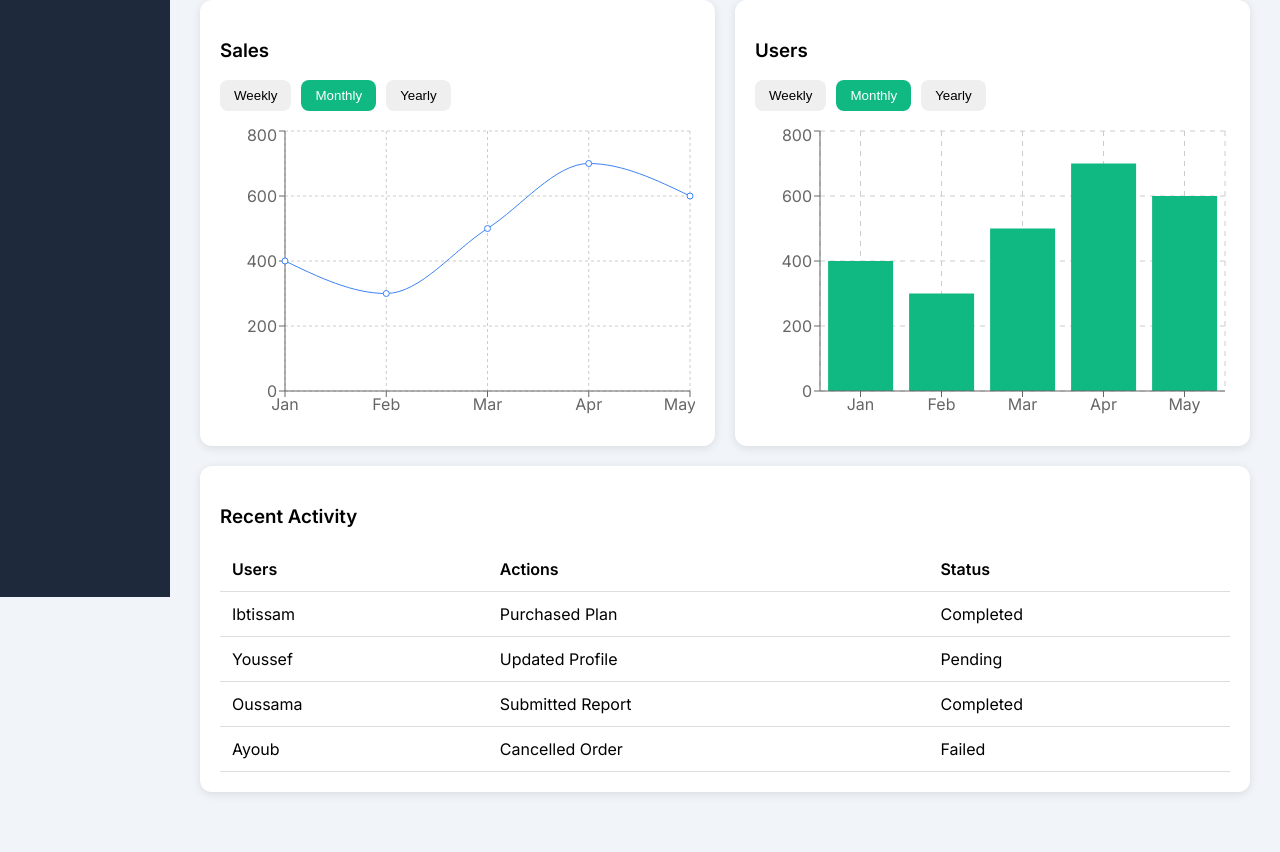
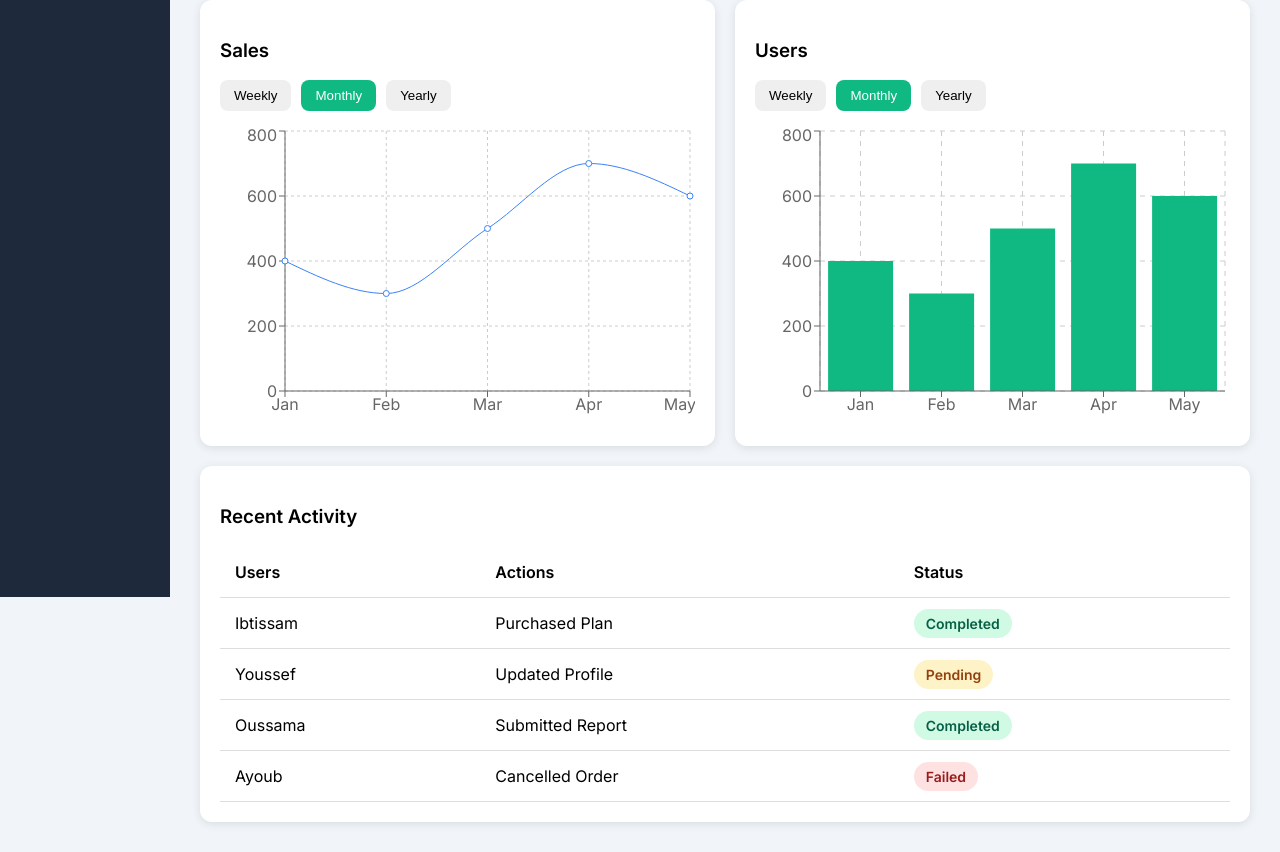
Before and after one commit to JAMILA-AIT-HAMOU/Dashboard-Page, a React (Vite) app: page / in a window 1280 px wide. Shown: the part 243-1095 px from the top of the page. Before the commit the page ends 1065 px from the top, so only its background shows below. Built offline with nearby package versions, Linux system fonts and the light colour scheme.

Commit message:
Add status badges and table hover effects

```diff
--- a/src/index.css
+++ b/src/index.css
@@ -190,12 +190,42 @@ body{
   border-collapse: collapse;
 }
 .activity-table th, .activity-table td{
-  padding: 12px;
+  padding: 15px;
   text-align: left;
   border-bottom: 1px solid #ddd;
 }
 .activity-table th{
   font-weight: bolder;
+}
+.status{
+  padding: 6px 12px;
+  border-radius: 20px;
+  font-size: 14px;
+  font-weight: bold;
+}
+.completed{
+  background-color: #d1fae5;
+  color:#065f46 ;
+}
+
+.pending{
+  background-color: #fef3c7;
+  color:#92400e ;
+}
+
+.failed{
+  background-color: #fee2e2;
+  color:#991b1b;
+}
+.activity-table tbody tr{
+  transition: backgr-color 0.3s ease-in-out;
+  cursor: pointer;
+}
+.activity-table tbody tr:hover{
+  background-color: #f8fafc;
+}
+.dashboard.darkMode .activity-table tbody tr:hover{
+  background-color: #334155;
 }
 /*Responsive*/
 
```
